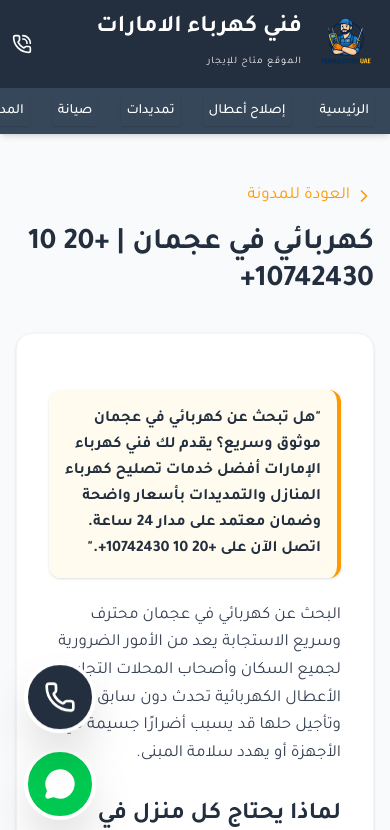
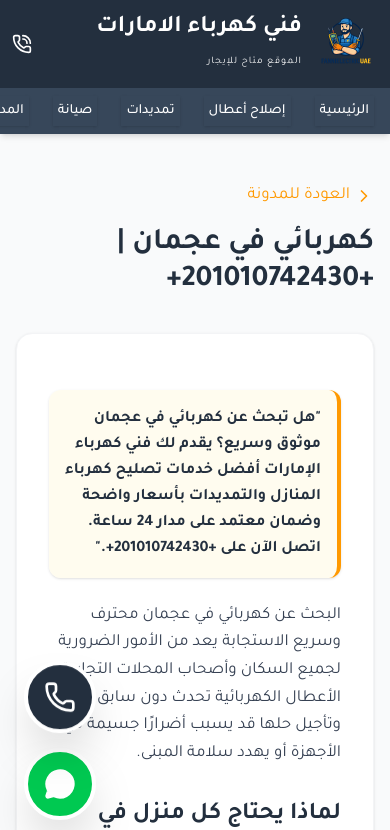
Before and after one commit to AhmedZakaria14/FanniElectricUAE, a Next.js app: page /blog/electrician-in-ajman-24h in a window 390 px wide. Shown: the top 830 px of the page. Built offline with nearby package versions, Linux system fonts and the light colour scheme.

Commit message:
Normalize phone number in app/blog/electrician-in-ajman-24h/page.tsx

```diff
--- a/app/blog/electrician-in-ajman-24h/page.tsx
+++ b/app/blog/electrician-in-ajman-24h/page.tsx
@@ -5,8 +5,8 @@ import Link from 'next/link';
 import TableOfContents from '@/components/table-of-contents';
 
 export const metadata: Metadata = {
-  title: `أفضل كهربائي في عجمان | +20 10 10742430+ | الموقع متاح للإيجار`,
-  description: `الموقع متاح للإيجار. للتواصل: +20 10 10742430. هل تبحث عن كهربائي في عجمان موثوق وسريع؟ يقدم لك فني كهرباء الإمارات أفضل خدمات تصليح كهرباء المنازل والتمديدات بأسعار واضحة وضمان معتمد على مدار 24 ساعة. اتصل الآن على +20 10 10742430+.`,
+  title: `أفضل كهربائي في عجمان | +201010742430+ | الموقع متاح للإيجار`,
+  description: `الموقع متاح للإيجار. للتواصل: +201010742430. هل تبحث عن كهربائي في عجمان موثوق وسريع؟ يقدم لك فني كهرباء الإمارات أفضل خدمات تصليح كهرباء المنازل والتمديدات بأسعار واضحة وضمان معتمد على مدار 24 ساعة. اتصل الآن على +201010742430+.`,
   alternates: {
     canonical: "https://www.fannielectricuae.com/blog/electrician-in-ajman-24h",
   },
@@ -44,7 +44,7 @@ export default function BlogPost() {
             العودة للمدونة
           </Link>
           <h1 className="text-3xl md:text-4xl font-bold text-amazon-blue leading-tight mb-4">
-            كهربائي في عجمان | +20 10 10742430+
+            كهربائي في عجمان | +201010742430+
           </h1>
         </div>
 
@@ -53,7 +53,7 @@ export default function BlogPost() {
             <div className="prose prose-lg max-w-none prose-headings:text-amazon-blue prose-a:text-amazon-orange hover:prose-a:text-orange-600 prose-img:rounded-xl">
               <div dangerouslySetInnerHTML={{ __html: `
 <blockquote dir="rtl" class="my-6 p-4 rounded-xl border-r-4 border-amazon-orange bg-amber-50/80 text-amazon-blue font-bold text-base md:text-lg leading-relaxed shadow-sm">
-"هل تبحث عن كهربائي في عجمان موثوق وسريع؟ يقدم لك فني كهرباء الإمارات أفضل خدمات تصليح كهرباء المنازل والتمديدات بأسعار واضحة وضمان معتمد على مدار 24 ساعة. اتصل الآن على +20 10 10742430+."
+"هل تبحث عن كهربائي في عجمان موثوق وسريع؟ يقدم لك فني كهرباء الإمارات أفضل خدمات تصليح كهرباء المنازل والتمديدات بأسعار واضحة وضمان معتمد على مدار 24 ساعة. اتصل الآن على +201010742430+."
 </blockquote>
 <p dir="rtl" class="text-gray-700 leading-relaxed mb-6">البحث عن كهربائي في عجمان محترف وسريع الاستجابة يعد من الأمور الضرورية لجميع السكان وأصحاب المحلات التجارية. الأعطال الكهربائية تحدث دون سابق إنذار، وتأجيل حلها قد يسبب أضرارًا جسيمة في الأجهزة أو يهدد سلامة المبنى.</p>
 <h2 dir="rtl" id="section-1" class="text-2xl font-bold text-amazon-blue mt-8 mb-4">لماذا يحتاج كل منزل في عجمان إلى فني كهربائي موثوق؟</h2>
@@ -74,7 +74,7 @@ export default function BlogPost() {
 <h3 dir="rtl" id="section-9" class="text-xl font-bold text-amazon-blue mt-6 mb-3">أسباب انقطاع الكهرباء المفاجئ</h3>
 <p dir="rtl" class="text-gray-700 leading-relaxed mb-6">الحمل الزائد على قاطع واحد أو حدوث شورت في أحد الأجهزة السلكية.</p>
 <h3 dir="rtl" id="section-10" class="text-xl font-bold text-amazon-blue mt-6 mb-3">كيف تتصرف عند شم رائحة احتراق أو رؤية شرارة؟</h3>
-<p dir="rtl" class="text-gray-700 leading-relaxed mb-6">افصل التيار فوراً من اللوحة الرئيسية ولا تلمس أي مفتاح واتصل بنا على <a href="tel:+201010742430" target="_blank" rel="noopener noreferrer" class="text-[#007185] hover:underline font-bold">+20 10 10742430</a>.</p>
+<p dir="rtl" class="text-gray-700 leading-relaxed mb-6">افصل التيار فوراً من اللوحة الرئيسية ولا تلمس أي مفتاح واتصل بنا على <a href="tel:+201010742430" target="_blank" rel="noopener noreferrer" class="text-[#007185] hover:underline font-bold">+201010742430</a>.</p>
 <h2 dir="rtl" id="section-11" class="text-2xl font-bold text-amazon-blue mt-8 mb-4">كيف تجد كهربائي قريب مني في عجمان بسرعة؟</h2>
 <h3 dir="rtl" id="section-12" class="text-xl font-bold text-amazon-blue mt-6 mb-3">أحياء ومناطق عجمان التي نغطيها بالكامل</h3>
 <p dir="rtl" class="text-gray-700 leading-relaxed mb-6">النعيمية، الرميلة، الراشدية، الروضة، المويهات، الجرف، الحميدية، والبستان.</p>
@@ -87,13 +87,13 @@ export default function BlogPost() {
 </ul>
 <h2 dir="rtl" id="section-15" class="text-2xl font-bold text-amazon-blue mt-8 mb-4">الأسئلة الشائعة حول خدمات الكهرباء في عجمان</h2>
 <h3 dir="rtl" id="section-16" class="text-xl font-bold text-amazon-blue mt-6 mb-3">ما هو رقم كهرباء عجمان المجاني؟</h3>
-<p dir="rtl" class="text-gray-700 leading-relaxed mb-6">لصيانة الأعطال في منزلك تواصل معنا مباشرة على <a href="tel:+201010742430" target="_blank" rel="noopener noreferrer" class="text-[#007185] hover:underline font-bold">+20 10 10742430</a>.</p>
+<p dir="rtl" class="text-gray-700 leading-relaxed mb-6">لصيانة الأعطال في منزلك تواصل معنا مباشرة على <a href="tel:+201010742430" target="_blank" rel="noopener noreferrer" class="text-[#007185] hover:underline font-bold">+201010742430</a>.</p>
 <h3 dir="rtl" id="section-17" class="text-xl font-bold text-amazon-blue mt-6 mb-3">كم سعر تصليح الكهرباء في عجمان؟</h3>
 <p dir="rtl" class="text-gray-700 leading-relaxed mb-6">نقدم أسعاراً شفافة تنافسية نحددها مسبقاً قبل الشروع بالإصلاح.</p>
 <h3 dir="rtl" id="section-18" class="text-xl font-bold text-amazon-blue mt-6 mb-3">هل توجد خدمة صيانة كهرباء طوارئ في الليل؟</h3>
 <p dir="rtl" class="text-gray-700 leading-relaxed mb-6">نعم، الخدمة تعمل طوال 24 ساعة يومياً على مدار الأسبوع.</p>
 <h2 dir="rtl" id="section-19" class="text-2xl font-bold text-amazon-blue mt-8 mb-4">الخاتمة</h2>
-<p dir="rtl" class="text-gray-700 leading-relaxed mb-6">احفظ رقم فني كهرباء الإمارات <a href="tel:+201010742430" target="_blank" rel="noopener noreferrer" class="text-[#007185] hover:underline font-bold">+20 10 10742430</a>، أو احجز مباشرة عبر <a href="https://www.fannielectricuae.com/#booking" target="_blank" rel="noopener noreferrer" class="text-[#007185] hover:underline font-bold">نموذج الحجز المباشر</a> للحصول على أسرع وأمن خدمة كهربائي في عجمان.</p>
+<p dir="rtl" class="text-gray-700 leading-relaxed mb-6">احفظ رقم فني كهرباء الإمارات <a href="tel:+201010742430" target="_blank" rel="noopener noreferrer" class="text-[#007185] hover:underline font-bold">+201010742430</a>، أو احجز مباشرة عبر <a href="https://www.fannielectricuae.com/#booking" target="_blank" rel="noopener noreferrer" class="text-[#007185] hover:underline font-bold">نموذج الحجز المباشر</a> للحصول على أسرع وأمن خدمة كهربائي في عجمان.</p>
 <h2 dir="rtl" class="text-2xl font-bold text-amazon-blue mt-8 mb-4">خدمات ومقالات ذات صلة</h2><ul class="list-disc list-inside text-gray-700 space-y-2 mb-6 ml-4"><li dir="rtl">لحل مشاكلك في دبي، تواصل مع <a href="/blog/electrician-in-dubai-24h" class="text-[#007185] hover:underline font-bold">كهربائي منازل في دبي متاح 24 ساعة</a>.</li><li dir="rtl">إذا كنت تسكن في الشارقة، نقدم لك <a href="/blog/electrician-in-sharjah-guide" class="text-[#007185] hover:underline font-bold">خدمات صيانة الأعطال الكهربائية في الشارقة</a>.</li><li dir="rtl">نوفر أيضاً <a href="/blog/home-electrician-ajman-guide" class="text-[#007185] hover:underline font-bold">فني كهربائي متخصص في عجمان</a>.</li></ul>` }} />
             </div>
           </main>
```
